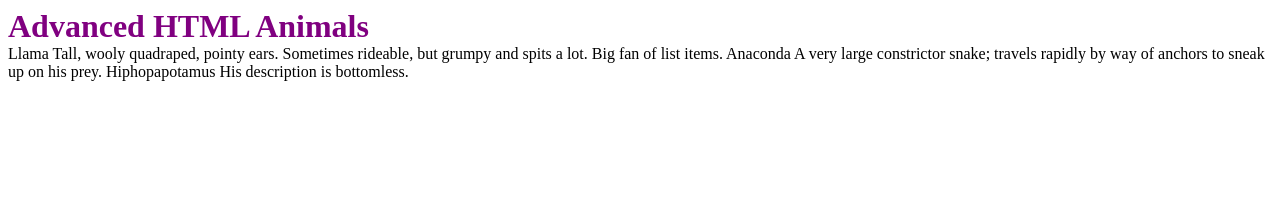
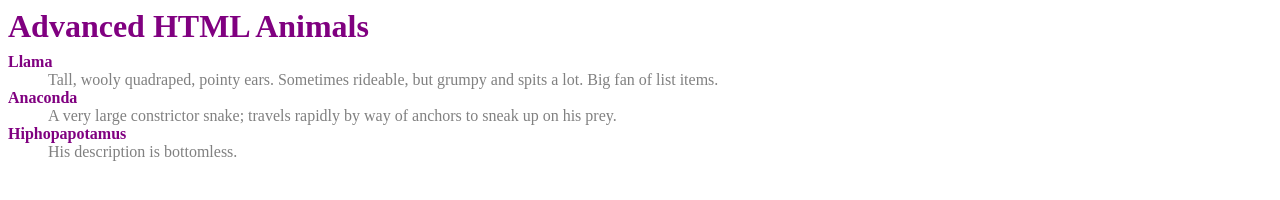
Before and after one commit to saboyagustavo/mdn-frontend-pathway, a plain HTML site: page introduction-to-html/advanced-text-formatting/tasks/advanced-text1.html in a window 1280 px wide. Drawn offline with Linux system fonts and the light colour scheme.

Commit message:
Finishing task 1; started task 2: marking up advanced semantic features.

```diff
--- a/introduction-to-html/advanced-text-formatting/tasks/advanced-text1.html
+++ b/introduction-to-html/advanced-text-formatting/tasks/advanced-text1.html
@@ -26,13 +26,15 @@
 <body>
     <h1>Advanced HTML Animals</h1>
 
-    Llama
-    Tall, wooly quadraped, pointy ears. Sometimes rideable, but grumpy and spits a lot. Big fan of list items.
-    Anaconda
-    A very large constrictor snake; travels rapidly by way of anchors to sneak up on his prey.
-    Hiphopapotamus
-    His description is bottomless.
-
+    <dl>
+        <dt>Llama</dt>
+        <dd>Tall, wooly quadraped, pointy ears. Sometimes rideable, but grumpy and spits a lot. Big fan of list items.
+        </dd>
+        <dt>Anaconda</dt>
+        <dd>A very large constrictor snake; travels rapidly by way of anchors to sneak up on his prey.</dd>
+        <dt>Hiphopapotamus</dt>
+        <dd>His description is bottomless.</dd>
+    </dl>
 </body>
 
 </html>
```
Also changed, not shown: introduction-to-html/advanced-text-formatting/tasks/advanced-text2.html (added, +40 -0 lines), 1 other file.
